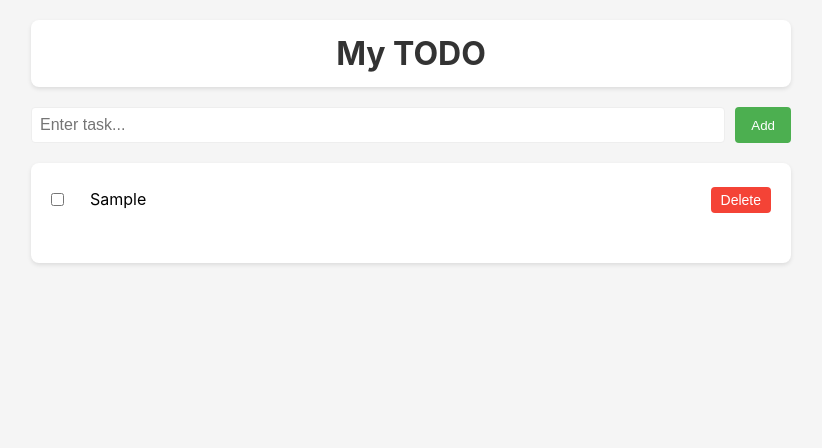
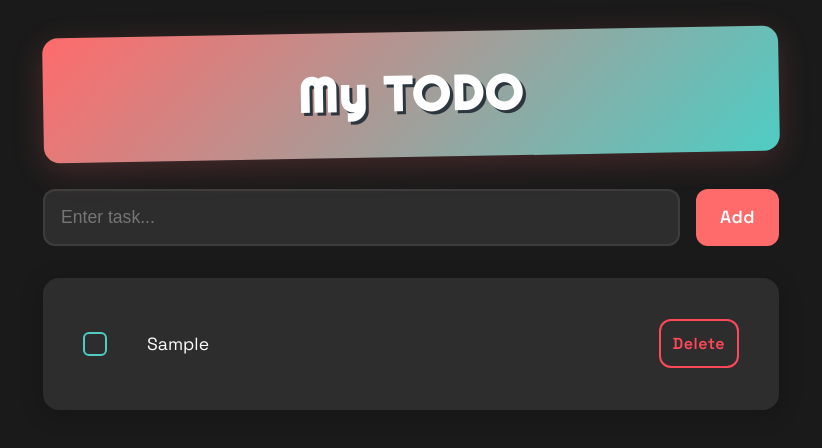
Before and after one commit to pckerneis/spequoia-todo, a website: page index.html in a window 1280 px wide. Both pictures are taken after typing "Sample" into the empty fields and a click on the button "Add". Shown: the whole page, without its empty margins (229-1051 px from the left). Drawn offline with Linux system fonts and the light colour scheme.

Commit message:
Prompt 15
===
I'd like to change the style. It is quite boring for now. I'd like a more original look and feel with bold articitic choices and distinctive colors.
===
That's... Quite distinctive now.

```diff
--- a/style.css
+++ b/style.css
@@ -1,23 +1,30 @@
+@import url('https://fonts.googleapis.com/css2?family=Righteous&family=Space+Grotesk:wght@300;400;500;600&display=swap');
+
 :root {
     /* Colors */
-    --color-primary: #4CAF50;
-    --color-primary-dark: #45a049;
-    --color-danger: #f44336;
-    --color-danger-dark: #da190b;
-    --color-text: #333;
-    --color-text-muted: #666;
-    --color-background: #f5f5f5;
-    --color-border: #eee;
-    --color-hover: #f0f0f0;
+    --color-primary: #FF6B6B;
+    --color-primary-dark: #FF5252;
+    --color-secondary: #4ECDC4;
+    --color-accent: #FFE66D;
+    --color-danger: #FF4858;
+    --color-danger-dark: #FF1F1F;
+    --color-text: #2C363F;
+    --color-text-muted: #6C7A89;
+    --color-background: #1A1A1A;
+    --color-surface: #2D2D2D;
+    --color-border: #3D3D3D;
+    --color-hover: rgba(255, 107, 107, 0.1);
 
     /* Spacing */
-    --spacing-xs: 4px;
-    --spacing-sm: 8px;
-    --spacing-md: 10px;
-    --spacing-lg: 16px;
-    --spacing-xl: 20px;
+    --spacing-xs: 6px;
+    --spacing-sm: 12px;
+    --spacing-md: 16px;
+    --spacing-lg: 24px;
+    --spacing-xl: 32px;
 
     /* Transitions */
+    --transition-bounce: cubic-bezier(0.68, -0.55, 0.265, 1.55);
+    --transition-smooth: cubic-bezier(0.4, 0, 0.2, 1);
     --transition-fast: 0.2s;
     --transition-normal: 0.3s;
 }
@@ -29,25 +36,31 @@
 }
 
 body {
-    font-family: -apple-system, BlinkMacSystemFont, "Segoe UI", Roboto, Helvetica, Arial, sans-serif;
+    font-family: 'Space Grotesk', sans-serif;
     line-height: 1.6;
     max-width: 800px;
     margin: 0 auto;
     padding: var(--spacing-xl);
     background-color: var(--color-background);
+    color: white;
 }
 
 header {
     text-align: center;
     margin-bottom: var(--spacing-xl);
-    padding: var(--spacing-sm);
-    background-color: #fff;
-    border-radius: 8px;
-    box-shadow: 0 2px 4px rgba(0,0,0,0.1);
+    padding: var(--spacing-lg);
+    background: linear-gradient(135deg, var(--color-primary) 0%, var(--color-secondary) 100%);
+    border-radius: 16px;
+    box-shadow: 0 8px 32px rgba(255, 107, 107, 0.2);
+    transform: rotate(-1deg);
 }
 
 h1 {
-    color: var(--color-text);
+    font-family: 'Righteous', cursive;
+    font-size: 3rem;
+    color: white;
+    text-shadow: 3px 3px 0px var(--color-text);
+    letter-spacing: 2px;
 }
 
 /* Form styles */
@@ -59,32 +72,51 @@ h1 {
 
 #task-input {
     flex: 1;
-    padding: var(--spacing-sm);
-    border: 1px solid var(--color-border);
-    border-radius: var(--spacing-xs);
-    font-size: 1rem;
+    padding: var(--spacing-md);
+    background-color: var(--color-surface);
+    border: 2px solid var(--color-border);
+    border-radius: 12px;
+    font-size: 1.1rem;
+    color: white;
+    transition: all var(--transition-normal) var(--transition-smooth);
+}
+
+#task-input:focus {
+    outline: none;
+    border-color: var(--color-primary);
+    box-shadow: 0 0 0 4px rgba(255, 107, 107, 0.2);
 }
 
 button {
-    padding: var(--spacing-sm) var(--spacing-lg);
+    padding: var(--spacing-md) var(--spacing-lg);
     background-color: var(--color-primary);
     color: white;
     border: none;
-    border-radius: var(--spacing-xs);
+    border-radius: 12px;
     cursor: pointer;
-    transition: background-color var(--transition-fast);
+    font-family: 'Space Grotesk', sans-serif;
+    font-weight: 600;
+    font-size: 1.1rem;
+    letter-spacing: 0.5px;
+    transition: all var(--transition-normal) var(--transition-bounce);
 }
 
 button:hover {
     background-color: var(--color-primary-dark);
+    transform: translateY(-2px);
+    box-shadow: 0 4px 12px rgba(255, 107, 107, 0.3);
+}
+
+button:active {
+    transform: translateY(0);
 }
 
 /* Task list styles */
 #task-list {
-    background-color: #fff;
-    border-radius: 8px;
-    box-shadow: 0 2px 4px rgba(0,0,0,0.1);
-    padding: var(--spacing-md);
+    background-color: var(--color-surface);
+    border-radius: 16px;
+    box-shadow: 0 4px 24px rgba(0, 0, 0, 0.2);
+    padding: var(--spacing-lg);
     min-height: 100px;
 }
 
@@ -92,6 +124,8 @@ button:hover {
     text-align: center;
     color: var(--color-text-muted);
     font-style: italic;
+    padding: var(--spacing-xl);
+    font-size: 1.2rem;
 }
 
 .task {
@@ -99,9 +133,13 @@ button:hover {
     align-items: center;
     gap: var(--spacing-md);
     padding: var(--spacing-md);
-    border-bottom: 1px solid var(--color-border);
-    transition: transform var(--transition-normal) ease-in-out,
-                opacity var(--transition-normal) ease-in-out;
+    border-bottom: 2px solid var(--color-border);
+    transition: all var(--transition-normal) var(--transition-smooth);
+}
+
+.task:hover {
+    background-color: var(--color-hover);
+    transform: translateX(4px);
 }
 
 .task:last-child {
@@ -113,16 +151,41 @@ button:hover {
     opacity: 0;
 }
 
+.task input[type="checkbox"] {
+    appearance: none;
+    width: 24px;
+    height: 24px;
+    border: 2px solid var(--color-secondary);
+    border-radius: 6px;
+    cursor: pointer;
+    transition: all var(--transition-normal) var(--transition-bounce);
+    position: relative;
+}
+
+.task input[type="checkbox"]:checked {
+    background-color: var(--color-secondary);
+    border-color: var(--color-secondary);
+}
+
+.task input[type="checkbox"]:checked::after {
+    content: '✓';
+    position: absolute;
+    top: 50%;
+    left: 50%;
+    transform: translate(-50%, -50%);
+    color: white;
+    font-size: 16px;
+    font-weight: bold;
+}
+
 .task-title {
     margin-left: var(--spacing-sm);
     flex-grow: 1;
-    padding: var(--spacing-xs) var(--spacing-sm);
-    border-radius: var(--spacing-xs);
-    transition: background-color var(--transition-fast);
-}
-
-.task-title:hover {
-    background-color: var(--color-hover);
+    padding: var(--spacing-sm);
+    border-radius: 8px;
+    font-size: 1.1rem;
+    cursor: pointer;
+    transition: all var(--transition-normal) var(--transition-smooth);
 }
 
 .task-title.done {
@@ -131,11 +194,14 @@ button:hover {
 }
 
 .delete-btn {
-    background-color: var(--color-danger);
-    padding: 5px 10px;
-    font-size: 0.875rem;
+    background-color: transparent;
+    color: var(--color-danger);
+    padding: var(--spacing-sm);
+    font-size: 1rem;
+    border: 2px solid var(--color-danger);
 }
 
 .delete-btn:hover {
-    background-color: var(--color-danger-dark);
+    background-color: var(--color-danger);
+    color: white;
 }
```
